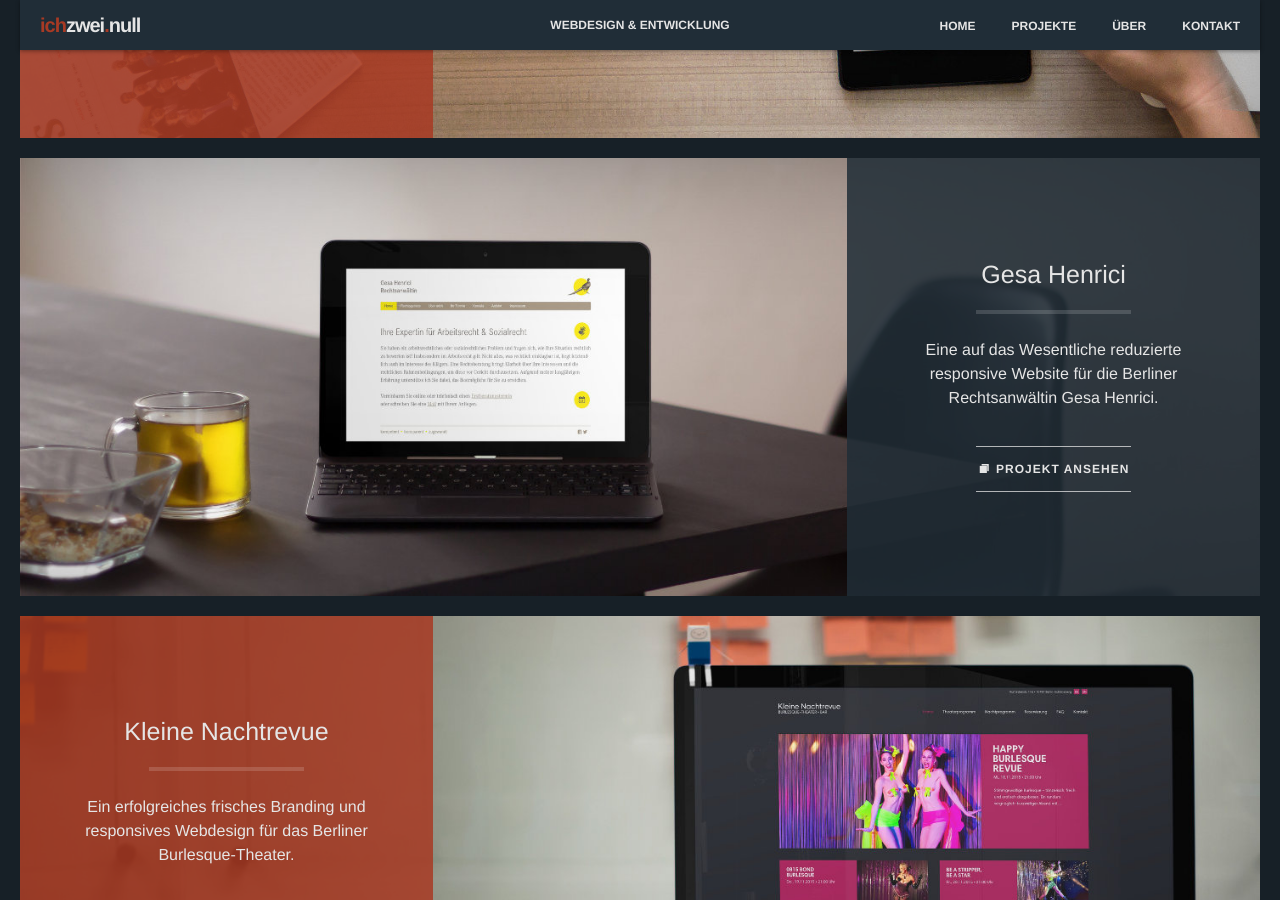
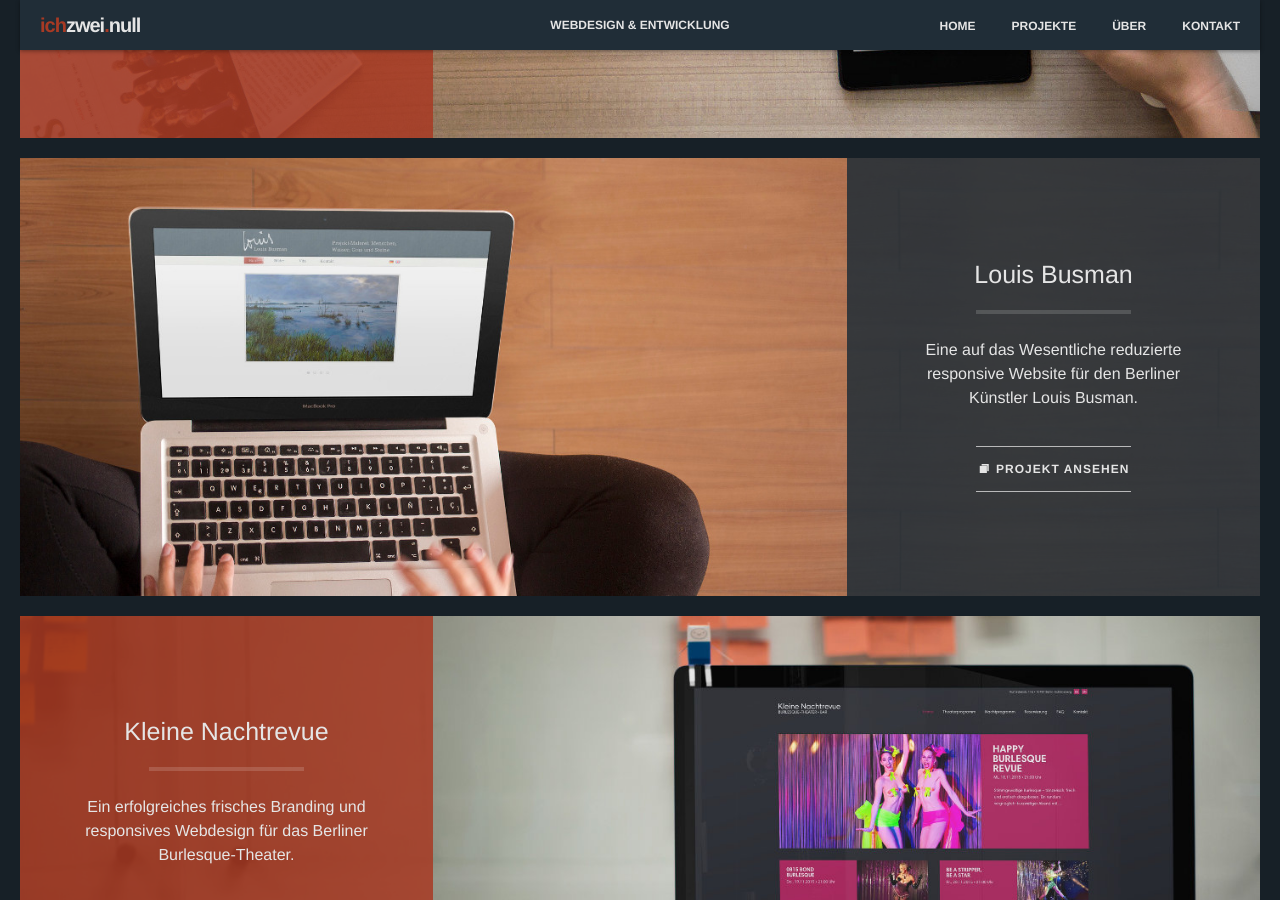
Before and after one commit to rschach/ichzweinull, a Jekyll site: the page built from index.html, in a window 1280 px wide and 900 px high, scrolled down 1059 px. Built offline with Jekyll 4.4.1, drawn with Linux system fonts in a browser that asks for light colours; nearby versions of some CDN libraries; some web fonts are replaced; comment, search, counter and statistics services are not loaded.

Commit message:
Update portfolio projects

```diff
--- a/_data/settings.yml
+++ b/_data/settings.yml
@@ -6,7 +6,7 @@ menu:
 
 projects:
 - {title: Personal Excellence, image: personal-excellence.jpg, folder: 'project-1', header: 'project-1', text: 'Umfangreiches responsives Webdesign für die Berliner Personalberatung mit integrierter Stellenbörse.'}
-- {title: Gesa Henrici, image: gesa-henrici.jpg, folder: 'project-2', header: 'project-2', text: 'Eine auf das Wesentliche reduzierte responsive Website für die Berliner Rechtsanwältin Gesa Henrici.'}
+- {title: Louis Busman, image: louis-busman.jpg, folder: 'project-2', header: 'project-2', text: 'Eine auf das Wesentliche reduzierte responsive Website für den Berliner Künstler Louis Busman.'}
 - {title: Kleine Nachtrevue, image: kleine-nachtrevue.jpg, folder: 'project-3', header: 'project-3', text: 'Ein erfolgreiches frisches Branding und responsives Webdesign für das Berliner Burlesque-Theater.'}
 
 clients:
```
Also changed, not shown: img/louis-busman.jpg (added).
